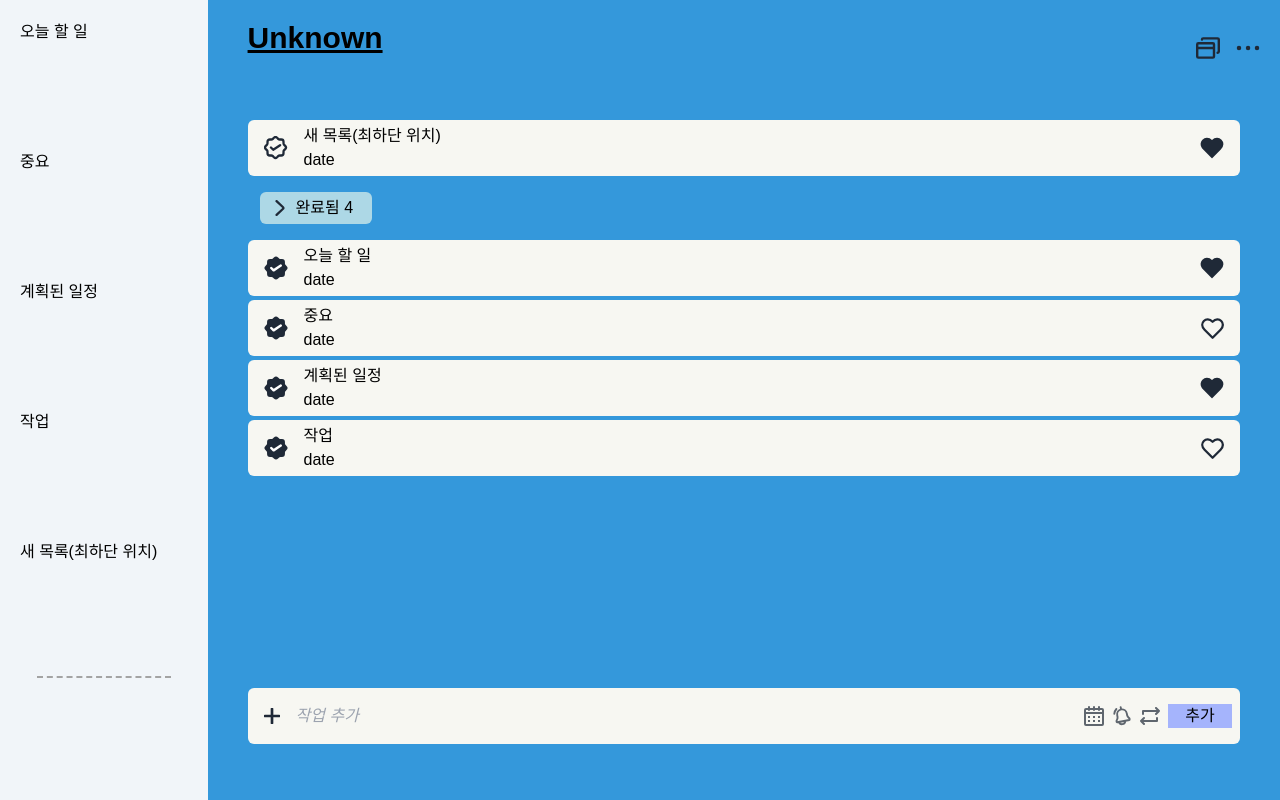
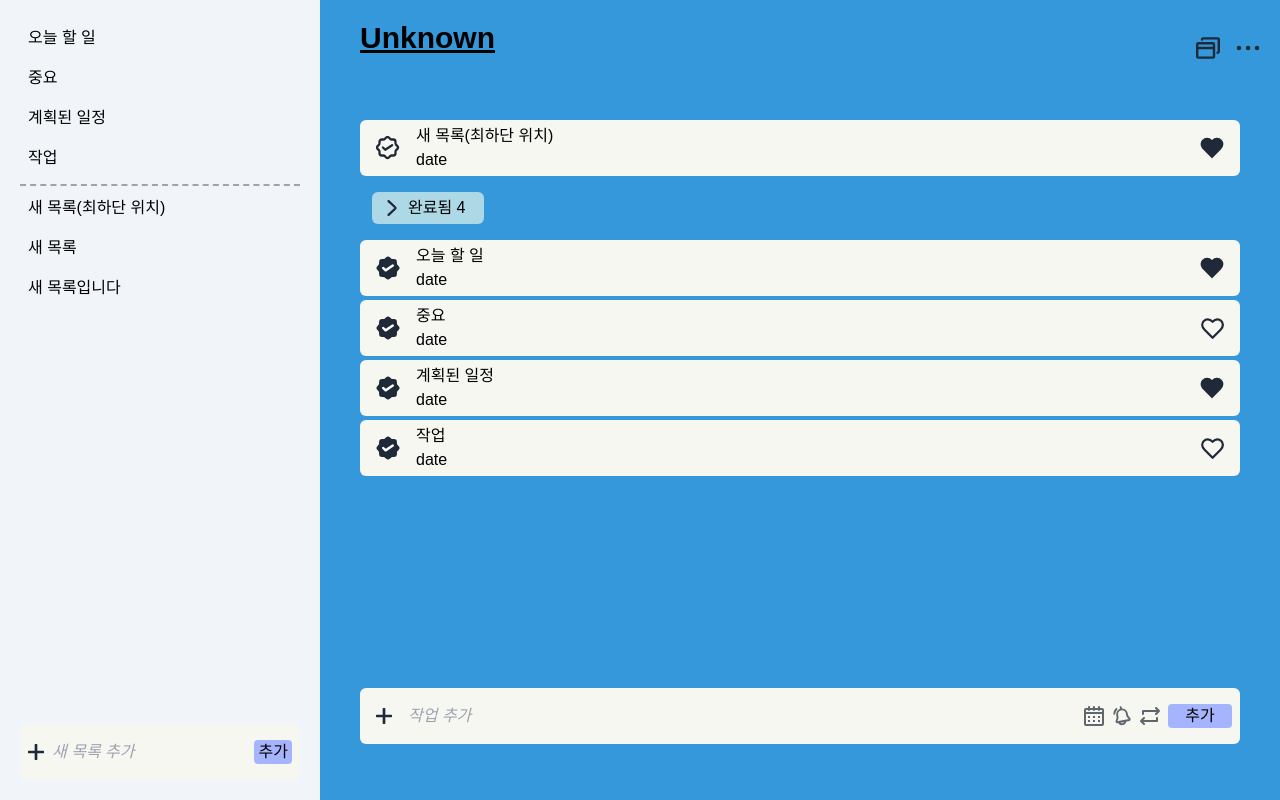
Before and after one commit to Jooss287/react-to-do-list, a React (Create React App) app: page / in a window 1280 px wide. Built offline with nearby package versions, Linux system fonts and the light colour scheme; a web font is replaced by a local one.

Commit message:
Menu 바 수정
## 참고사항
- 새 목록 추가 기능 개발
- todo list 추가는 수정 필요

```diff
--- a/src/App.js
+++ b/src/App.js
@@ -3,10 +3,14 @@ import "./App.css";
 import Header from "./components/TodoHeader";
 import Menu from "./components/Menu";
 import TodoList from "./components/TodoList";
-import React, { useEffect, useReducer } from "react";
+import React, { useEffect, useReducer, useState } from "react";
 import TodoFooter from "./components/TodoFooter";
 
 const dummyList = [
+  {
+    noteId: 1,
+    noteTitle: "새 목록입니다",
+    todoContent: [
       {
         id: 1,
         content: "오늘 할 일",
@@ -37,12 +41,18 @@ const dummyList = [
         isComplete: false,
         isFaviroites: true,
       },
+    ],
+  },
 ];
+
+const dummyCurrentId = 1;
 
 const reducer = (state, action) => {
   switch (action.type) {
     case "INIT":
       return action.payload;
+    case "ADD_NOTE":
+      return [...state, action.payload];
     case "ADD":
       return [...state, action.payload];
     case "CHANGE_COMPLETE":
@@ -71,6 +81,22 @@ export const TodoListStateContext = React.createContext();
 
 function App() {
   const [data, dispatch] = useReducer(reducer, []);
+  const [currentId, setCurrentId] = useState(1);
+
+  const onAddNote = (noteTitle) => {
+    dispatch({
+      type: "ADD_NOTE",
+      payload: {
+        noteId: data.length + 1,
+        noteTitle,
+        todoContent: [],
+      },
+    });
+  };
+
+  const onChangeNote = (id) => {
+    setCurrentId(id);
+  };
 
   const onAddContent = (content, date) => {
     dispatch({
@@ -104,21 +130,45 @@ function App() {
   };
 
   useEffect(() => {
-    dispatch({ type: "INIT", payload: dummyList });
+    // const localData = localStorage.getItem("todoList");
+    // if (!localData) {
+    //   return;
+    // }
+
+    // const todoList = JSON.parse(localData).sort((a, b) => {
+    //   return a.id - b.id;
+    // });
+    const todoList = dummyList;
+
+    if (todoList.length === 0) {
+      return;
+    }
+
+    setCurrentId(dummyCurrentId);
+    dispatch({
+      type: "INIT",
+      payload: todoList,
+    });
   }, []);
 
   return (
     <TodoListDispatchContext.Provider value={data}>
       <TodoListStateContext.Provider
-        value={{ onAddContent, onChangeComplete, onChangeFaviroites }}
+        value={{
+          onAddNote,
+          onChangeNote,
+          onAddContent,
+          onChangeComplete,
+          onChangeFaviroites,
+        }}
       >
         <BrowserRouter>
           <div className="App bg-slate-100 h-full flex">
             {/* <Routes> */}
-            <Menu />
+            <Menu note={data} />
             <article className="Article h-screen w-full flex flex-col">
               <Header />
-              <TodoList data={data} />
+              <TodoList data={data.find((item) => item.noteId === currentId)} />
               <TodoFooter />
             </article>
             {/* </Routes> */}
--- a/src/components/Menu.js
+++ b/src/components/Menu.js
@@ -1,15 +1,102 @@
-import React from "react";
-import { Link } from "react-router-dom";
+import React, { useContext, useEffect, useRef, useState } from "react";
+import { TodoListStateContext } from "../App";
 
-const Menu = () => {
+const initFilter = ["오늘 할 일", "중요", "계획된 일정", "작업"];
+const initTitle = ["새 목록(최하단 위치)", "새 목록"];
+
+const Menu = ({ note }) => {
+  const titleRef = useRef();
+  const [title, setTitle] = useState("");
+  const { onAddNote, onChangeNote } = useContext(TodoListStateContext);
+
+  const submitTitle = () => {
+    if (title.length < 1) {
+      titleRef.current.focus();
+      return;
+    }
+
+    onAddNote(title);
+    setTitle("");
+  };
+
+  const changeCurrentNote = (id) => {
+    console.log(id);
+    onChangeNote(id);
+  };
+
+  useEffect(() => {}, [note]);
+
   return (
-    <menu className="Menu w-60 h-screen bg-cream-white space-y-1 grid p-5">
-      <p>오늘 할 일</p>
-      <p>중요</p>
-      <p>계획된 일정</p>
-      <p>작업</p>
-      <p>새 목록(최하단 위치)</p>
-      <div className="justify-self-center border-b-2 border-dashed border-neutral-400 w-4/5 h-2" />
+    <menu className="Menu w-80 h-screen bg-cream-white flex flex-col space-y-1 p-5">
+      <div className="grow-0 items-center space-y-1">
+        {initFilter.map((item) => (
+          <div
+            className="h-9 w-full px-2 hover:bg-menu-color-hover rounded flex items-center"
+            key={item}
+          >
+            {item}
+          </div>
+        ))}
+      </div>
+      <div className="justify-self-center border-b-2 border-dashed border-neutral-400 w-full h-2" />
+      <div className="h-full grow items-center space-y-1">
+        {initTitle.map((item) => (
+          <div
+            className="h-9 w-full px-2 hover:bg-menu-color-hover rounded flex items-center"
+            key={item}
+          >
+            {item}
+          </div>
+        ))}
+        {note.map((item) => (
+          <div
+            className="h-9 w-full px-2 hover:bg-menu-color-hover rounded flex items-center cursor-pointer"
+            key={item.noteId}
+            onClick={() => changeCurrentNote(item.noteId)}
+          >
+            {item.noteTitle}
+          </div>
+        ))}
+      </div>
+      <div className="glow-0 h-16 flex items-center">
+        <div
+          className="h-14 p-2 w-full space-x-2 rounded-md flex hover:bg-content-box-hover items-center bg-content-box"
+          onClick={() => titleRef.current.focus()}
+        >
+          <span className="text-2xl justify-self-center grow-0">
+            <svg
+              class="w-4 h-4 text-gray-800 dark:text-white"
+              aria-hidden="true"
+              xmlns="http://www.w3.org/2000/svg"
+              fill="none"
+              viewBox="0 0 18 18"
+            >
+              <path
+                stroke="currentColor"
+                stroke-linecap="round"
+                stroke-linejoin="round"
+                stroke-width="3"
+                d="M9 1v16M1 9h16"
+              />
+            </svg>
+          </span>
+          <input
+            className="placeholder:italic outline-none grow bg-transparent min-w-16"
+            placeholder="새 목록 추가"
+            ref={titleRef}
+            onChange={(e) => {
+              setTitle(e.target.value);
+            }}
+            value={title}
+          ></input>
+          <button
+            className="rounded bg-indigo-300 w-10 grow-0"
+            onClick={submitTitle}
+          >
+            추가
+          </button>
+        </div>
+      </div>
     </menu>
   );
 };
--- a/src/components/TodoFooter.js
+++ b/src/components/TodoFooter.js
@@ -92,7 +92,10 @@ const TodoFooter = ({}) => {
             />
           </svg>
         </span>
-        <button className="ml-2rounded bg-indigo-300 w-16" onClick={submitTodo}>
+        <button
+          className="ml-2 rounded bg-indigo-300 w-16"
+          onClick={submitTodo}
+        >
           추가
         </button>
       </div>
--- a/src/components/TodoList.js
+++ b/src/components/TodoList.js
@@ -8,14 +8,16 @@ const TodoList = ({ data }) => {
   const [completeFilter, setCompleteFilter] = useState(false);
 
   useEffect(() => {
+    if (!data) return;
+
+    const currentData = data.todoContent;
     setNotCompleteTodo(
-      data.filter((it) => {
+      currentData.filter((it) => {
         return !it.isComplete;
       })
     );
-
     setCompleteTodo(
-      data.filter((it) => {
+      currentData.filter((it) => {
         return it.isComplete;
       })
     );
--- a/tailwind.config.js
+++ b/tailwind.config.js
@@ -9,6 +9,7 @@ module.exports = {
     extend: {
       colors: {
         "menu-color": "#F7F7F2",
+        "menu-color-hover": "#782826",
         "content-bg": "#3498db",
         "content-box": "#F7F7F2",
         "content-box-hover": "#ECF0F1",
```
Lines whose indentation alone changed are shown as unchanged.
